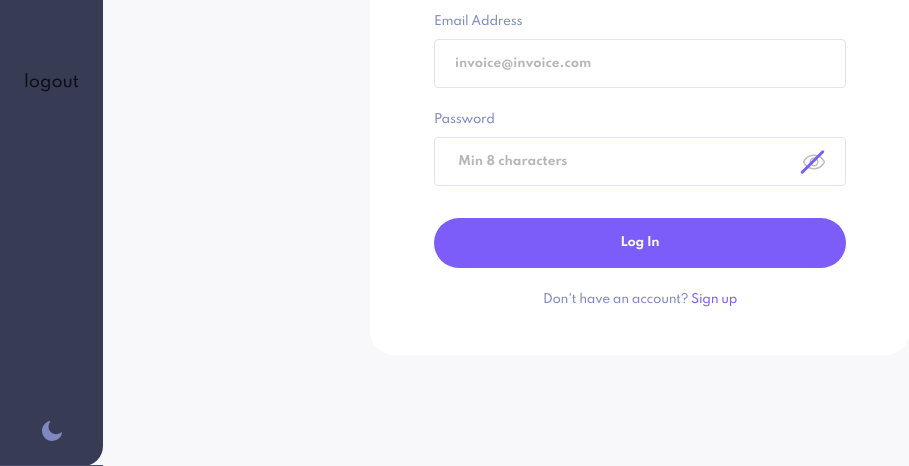
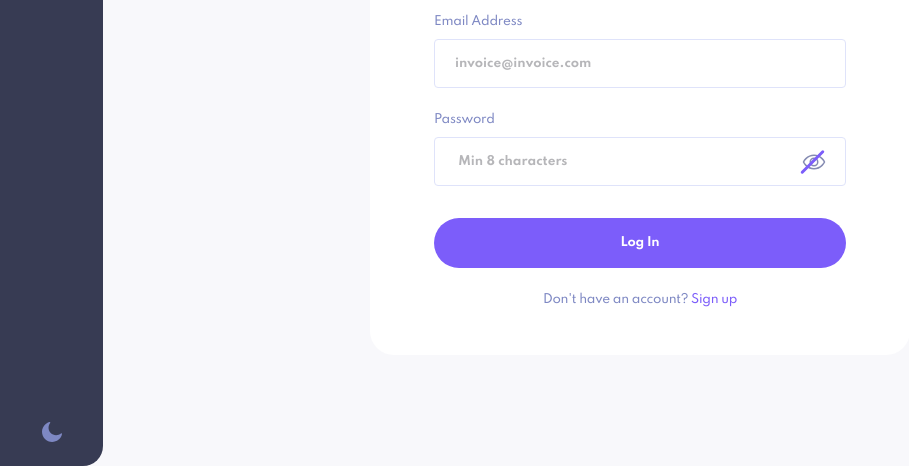
Before and after one commit to kcde/invoice-frontend, a Vue app: page /auth in a window 1280 px wide. Shown: the part 334-800 px from the top of the page, without its empty margins (0-909 px from the left). Built offline with nearby package versions, Linux system fonts and the light colour scheme.

Commit message:
add logout button to navbar

```diff
--- a/src/components/icons/EyeIcon.vue
+++ b/src/components/icons/EyeIcon.vue
@@ -2,14 +2,14 @@
   <svg width="24" height="24" viewBox="0 0 24 24" fill="none" xmlns="http://www.w3.org/2000/svg">
     <path
       d="M12 5.25C4.5 5.25 1.5 12 1.5 12C1.5 12 4.5 18.75 12 18.75C19.5 18.75 22.5 12 22.5 12C22.5 12 19.5 5.25 12 5.25Z"
-      stroke="#BEBEBF"
+      stroke="#858BB2"
       stroke-width="1.5"
       stroke-linecap="round"
       stroke-linejoin="round"
     />
     <path
       d="M12 15.75C14.0711 15.75 15.75 14.0711 15.75 12C15.75 9.92893 14.0711 8.25 12 8.25C9.92893 8.25 8.25 9.92893 8.25 12C8.25 14.0711 9.92893 15.75 12 15.75Z"
-      stroke="#BEBEBF"
+      stroke="#858BB2"
       stroke-width="1.5"
       stroke-linecap="round"
       stroke-linejoin="round"
--- /dev/null
+++ b/src/components/icons/LogoutIcon.vue
@@ -0,0 +1,18 @@
+<template>
+  <svg
+    xmlns="http://www.w3.org/2000/svg"
+    height="24px"
+    viewBox="0 0 24 24"
+    width="24px"
+    fill="#858BB2"
+  >
+    <path d="M0 0h24v24H0z" fill="none" />
+    <path
+      d="M17 7l-1.41 1.41L18.17 11H8v2h10.17l-2.58 2.58L17 17l5-5zM4 5h8V3H4c-1.1 0-2 .9-2 2v14c0 1.1.9 2 2 2h8v-2H4V5z"
+    />
+  </svg>
+</template>
+
+<script setup lang="ts"></script>
+
+<style scoped></style>
--- a/src/components/layout/AppNavbar.vue
+++ b/src/components/layout/AppNavbar.vue
@@ -1,13 +1,16 @@
 <template>
   <nav class="w-full bg-blue-100 lg:rounded-r-[20px] sticky z-20">
     <div
-      class="flex items-center justify-between w-full pr-6 border-r border-gray-400 lg:flex-col lg:pr-0 lg:pb-6 lg:border-r-0 lg:border-b space-between"
+      class="flex items-center justify-between w-full pr-6 border-r border-gray-400 lg:flex-col lg:pr-0 lg:pb-6 lg:border-r-0 space-between"
     >
       <div class="w-[72px] md:w-[80px] lg:w-[103px]">
         <img src="@/assets/images/logo.png" class="w-full" alt="invoicer logo" />
       </div>
 
-      <button @click="logout">logout</button>
+      <div class="flex flex-col gap-4">
+        <button aria-label="logout" v-if="authStore.isAuthenticated" @click="logout">
+          <LogoutIcon />
+        </button>
 
         <button>
           <Transition mode="out-in">
@@ -19,9 +22,10 @@
           </Transition>
         </button>
       </div>
+    </div>
 
-    <div class="relative flex self-center h-full">
-      <div v-if="showAvatar && authStore" class="self-center px-6 mx-auto lg:px-0 lg:py-6">
+    <div v-if="showAvatar" class="relative flex self-center h-full border-gray-400 lg:border-t">
+      <div class="self-center px-6 mx-auto lg:px-0 lg:py-6">
         <AppAvatar :email="authStore.userDetails.email" />
       </div>
     </div>
@@ -38,6 +42,7 @@ import { useAuth } from '@/composables/useAuth'
 
 import { useAuthStore } from '@/stores/auth'
 import { computed } from 'vue'
+import LogoutIcon from '../icons/LogoutIcon.vue'
 
 const { logout } = useAuth()
 
```
Lines whose indentation alone changed are shown as unchanged.
